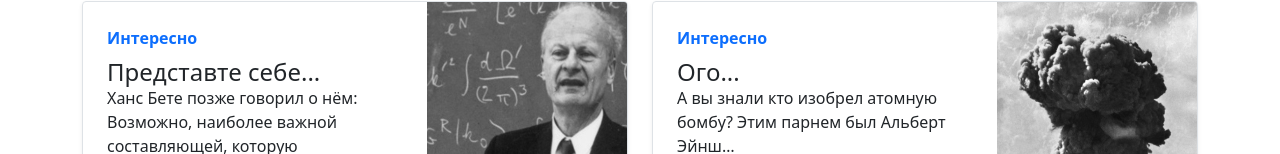
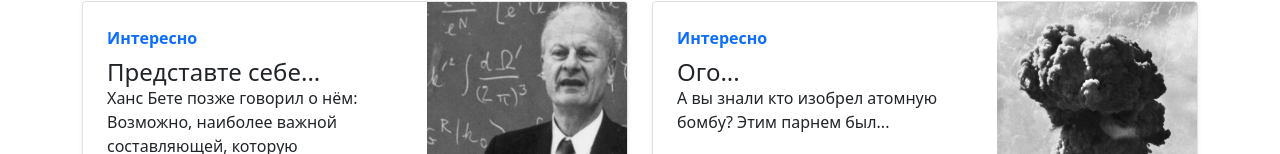
Before and after one commit to bourgenius/school6_project, a plain HTML site: page index.html in a window 1280 px wide. Shown: the part 646-800 px from the top of the page. Drawn offline with nearby package versions, Linux system fonts and the light colour scheme.

Commit message:
Add files via upload

```diff
--- a/index.html
+++ b/index.html
@@ -154,7 +154,7 @@
               <strong class="d-inline-block mb-2 text-primary">Интересно</strong>
               <h4 class="mb-0">Ого...</h4>
               <p class="mb-auto">
-                А вы знали кто изобрел атомную бомбу? Этим парнем был Альберт Эйнш…
+                А вы знали кто изобрел атомную бомбу? Этим парнем был...
               </p>
             </div>
             <div class="col-auto d-none d-lg-block">
```
